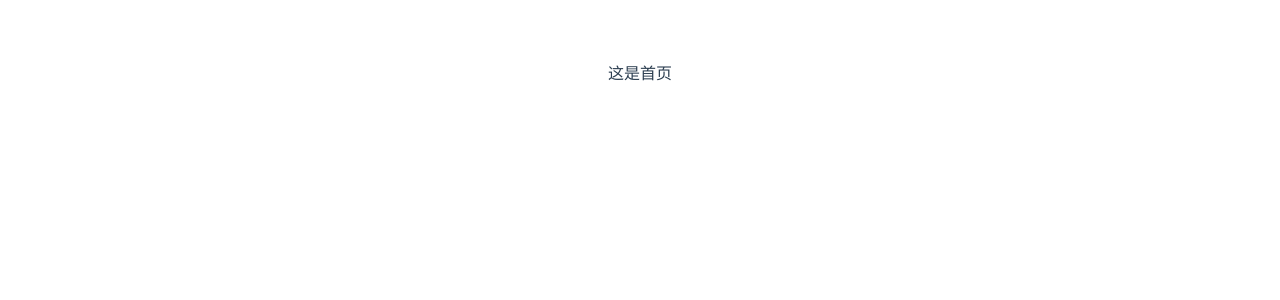
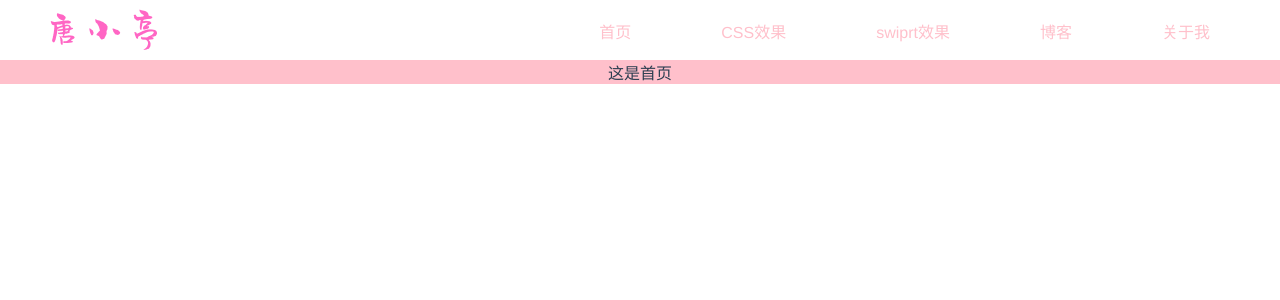
Before and after one commit to tangtingtt/tt, a Vue app: page / in a window 1280 px wide. Both pictures are taken after a click on the button "进入首页". Shown: the top 300 px of the page. Built offline with nearby package versions, Linux system fonts and the light colour scheme.

Commit message:
首页tab

```diff
--- a/config/index.js
+++ b/config/index.js
@@ -50,7 +50,7 @@ module.exports = {
     // Paths
     assetsRoot: path.resolve(__dirname, '../dist'),
     assetsSubDirectory: 'static',
-    assetsPublicPath: '/',
+    assetsPublicPath: './',
 
     /**
      * Source Maps
--- a/src/App.vue
+++ b/src/App.vue
@@ -11,12 +11,26 @@ export default {
 </script>
 
 <style>
+body {
+  margin: 0;
+}
 #app {
   font-family: 'Avenir', Helvetica, Arial, sans-serif;
   -webkit-font-smoothing: antialiased;
   -moz-osx-font-smoothing: grayscale;
   text-align: center;
   color: #2c3e50;
-  margin-top: 60px;
+}
+.inline-block {
+  display: inline-block;
+}
+.flex-block {
+  display: flex;
+}
+.max-width {
+  width: 1200px;
+}
+.margin-auto {
+  margin: 0 auto;
 }
 </style>
--- a/src/views/index.vue
+++ b/src/views/index.vue
@@ -1,6 +1,16 @@
 <template>
   <div class="index-container">
-    这是首页
+    <div class="header-container">
+      <div class="header-container-box max-width flex-block margin-auto">
+        <div>
+          <img src="../assets/my-logo.png" class="index-logo">
+        </div>
+        <div>
+          <div v-for="(item,index) in headerList" :key="index" class="header-container-item inline-block">{{item.name}}</div>
+        </div>
+      </div>
+    </div>
+    <div class="main-container">这是首页</div>
   </div>
 </template>
 
@@ -9,6 +19,13 @@ export default {
   name: 'Index',
   data () {
     return {
+      headerList: [
+        {name: '首页'},
+        {name: 'CSS效果'},
+        {name: 'swiprt效果'},
+        {name: '博客'},
+        {name: '关于我'}
+      ]
     }
   }
 }
@@ -16,5 +33,46 @@ export default {
 
 <!-- Add "scoped" attribute to limit CSS to this component only -->
 <style scoped>
-
+.header-container {
+    height: 60px;
+}
+.header-container-box {
+  justify-content: space-between;
+  align-items: center;
+}
+.header-container-item {
+  cursor: pointer;
+  color: pink;
+  margin-left: 30px;
+  padding: 10px 30px;
+  position: relative;
+}
+.header-container-item:before {
+    position: absolute;
+    right: 50%;
+    bottom: 0px;
+    width: 0;
+    height: 2px;
+    content: "";
+    -webkit-transition: width .2s ease-out;
+    transition: width .2s ease-out;
+    background: currentColor;
+}
+.header-container-item:after {
+    position: absolute;
+    bottom: 0px;
+    left: 50%;
+    width: 0;
+    height: 2px;
+    content: "";
+    -webkit-transition: width .2s ease-out;
+    transition: width .2s ease-out;
+    background: currentColor;
+}
+.header-container-item:hover:after, .header-container-item:hover:before {
+  width: 20%;
+}
+.main-container {
+  background-color: pink;
+}
 </style>
```
Also changed, not shown: src/assets/my-logo.png (added), 1 other file (tests, documents, lock files or other folders).
